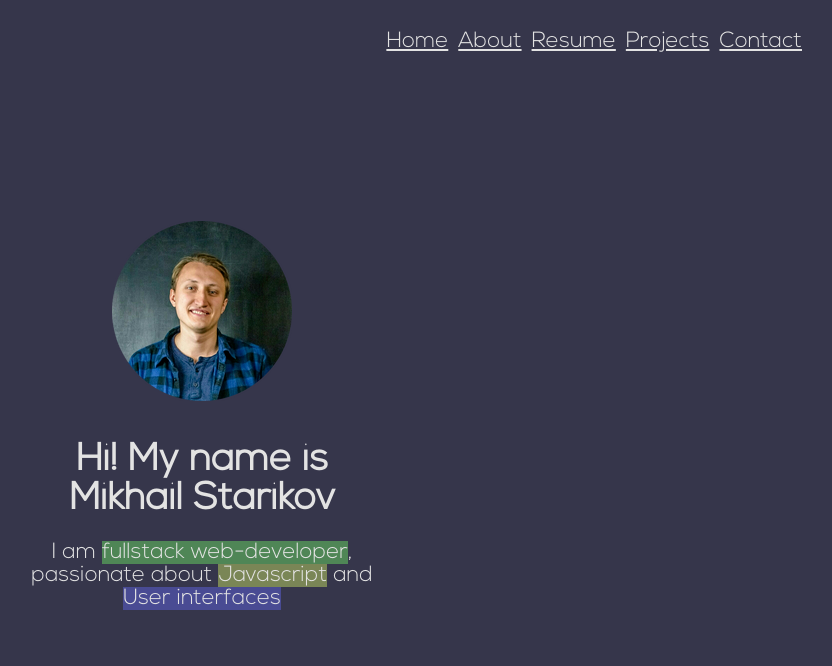
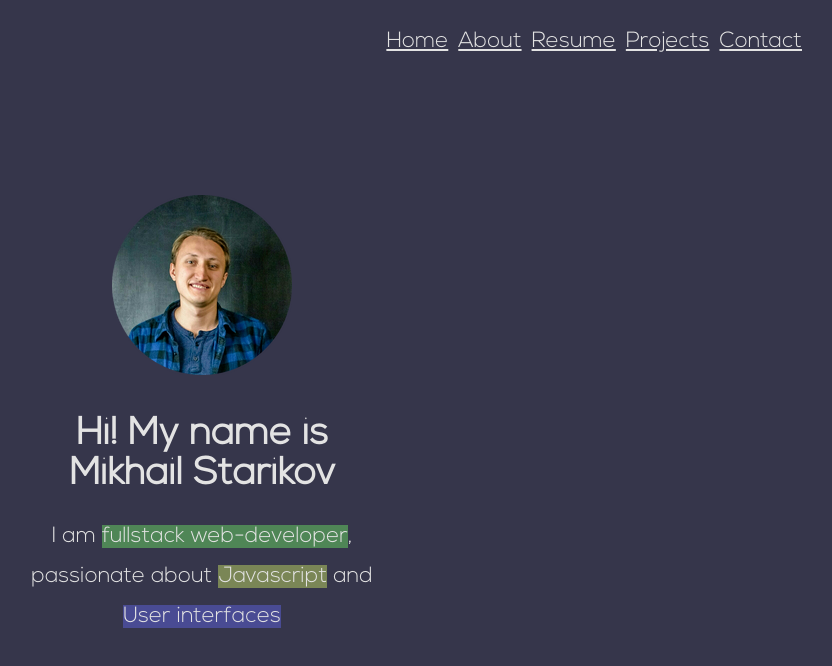
Before and after one commit to starikovm/starikovm_portfolio_website, a Vue app: page /#/ in a window 1280 px wide. Shown: the top 666 px of the page, without its empty margins (438-1270 px from the left). Built offline with nearby package versions, Linux system fonts and the light colour scheme.

Commit message:
line-height fix

```diff
--- a/src/components/Heading.vue
+++ b/src/components/Heading.vue
@@ -31,18 +31,22 @@
 h3 {
   margin: 40px 0 0;
   font-size: 22px;
+  line-height: 30px;
 }
 p {
   font-size: 15px;
+  line-height: 30px;
 }
 
 @media only screen and (min-width: 600px) {
   h3 {
     margin: 40px 0 0;
     font-size: 38px;
+    line-height: 40px;
   }
   p {
     font-size: 22px;
+    line-height: 40px;
   }
 }
 </style>
```
